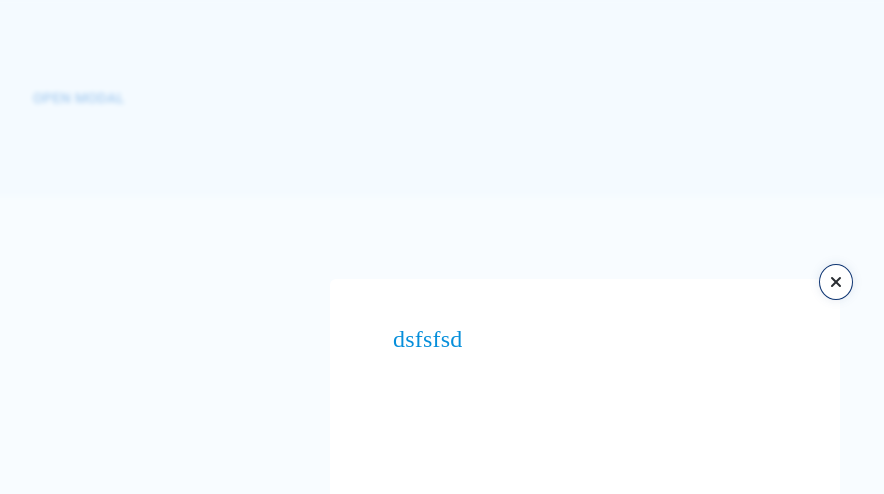
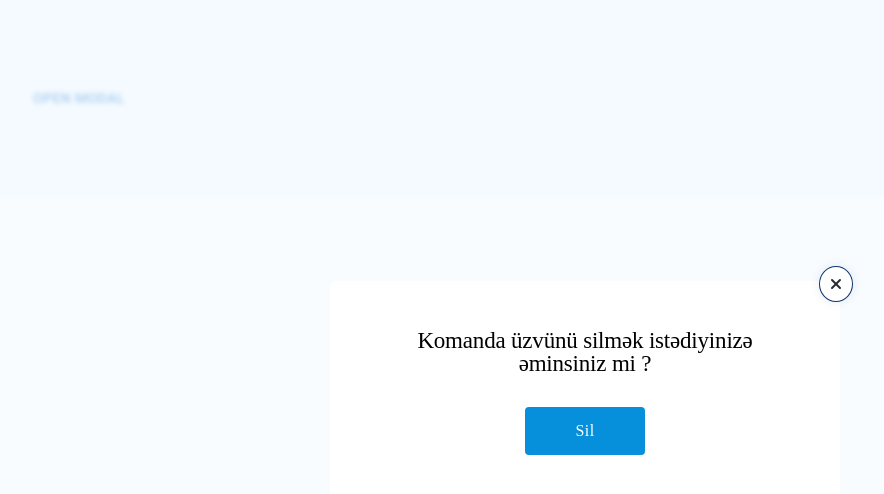
Before and after one commit to Asifdvp/Proejct-ITS, a React (Create React App) app: page / in a window 1280 px wide. Both pictures are taken after a click on the button "OPEN MODAL". Shown: the top 494 px of the page, without its empty margins (55-939 px from the left). Built offline with nearby package versions, Linux system fonts and the light colour scheme.

Commit message:
RemoveMemberAlertModel

```diff
--- a/src/Components/Modals/RemoveMemberAlert.tsx
+++ b/src/Components/Modals/RemoveMemberAlert.tsx
@@ -4,21 +4,20 @@ import Button from "@mui/material/Button";
 import Typography from "@mui/material/Typography";
 import ModalComponent from "./ModalComponent";
 import "./style.css";
-
+import ContainedButton from "../Buttons/ContainedButton";
 export default function RemoveMemberAlert() {
   const [open, setOpen] = React.useState(false);
   const handleOpen = () => setOpen(true);
   const handleClose = () => setOpen(false);
-  React.useEffect(() => {
-    console.log(handleClose);
-  });
   return (
     <div>
       <Button onClick={handleOpen}>Open modal</Button>
 
       <ModalComponent open={open} handleClose={handleClose} clear={true}>
         <div className="remove-member-alert">
-          <Typography>dsfsfsd</Typography>
+        <Typography variant="h2" gutterBottom component="div" >
+        Komanda üzvünü silmək istədiyinizə əminsiniz mi ? </Typography>
+<ContainedButton  text={"sil"} variantName={"contain"} disabled={false} paddingSize={"16px 50.5px"} />
         </div>
       </ModalComponent>
     </div>
--- a/src/Components/Modals/style.css
+++ b/src/Components/Modals/style.css
@@ -11,23 +11,22 @@
   box-shadow: none;
 }
 .MuiModal-root .MuiBox-root .remove-member-alert {
-  width: 510px;
-  height: 242px;
   padding: 48px 63px 64px 63px;
-}
-.MuiModal-root .MuiBox-root .MuiGrid-root {
-  padding: 0;
+  max-width: 510px;
+  text-align: center;
 }
 .MuiModal-root .MuiBox-root .MuiTypography-root {
   font-family: "Poppins";
   font-style: normal;
   font-weight: 500;
-  font-size: 24px;
+  font-size: 23px;
   line-height: 100%;
-  color: #068FDB;
+  color: #000000;
+  margin-bottom: 32px;
 }
 
 .removeMember .MuiBox-root {
+  box-sizing: border-box;
   padding: 48px 63px 64px 63px;
 }
 .removeMember .MuiBox-root .MuiTypography-root {
--- a/src/Components/Modals/style.scss
+++ b/src/Components/Modals/style.scss
@@ -12,28 +12,30 @@ border-radius: 6px;
 box-shadow: none;
 
 //Bu hisse istifade etdiyimiz modal componentlerin yerlesidiyi divin classi olacaq
+
 .remove-member-alert{
-    width: 510px;
-    height: 242px;
     padding: 48px 63px 64px 63px;
+    max-width: 510px;
+    text-align: center;
    }
-.MuiGrid-root {
-   padding: 0;
 
-}
 .MuiTypography-root{
     font-family: 'Poppins';
 font-style: normal;
 font-weight: 500;
-font-size: 24px;
+font-size: 23px;
 line-height: 100%;
-color: #068FDB;
+color: #000000;
+
+margin-bottom: 32px;
 }
     }
 }
 .removeMember{
     .MuiBox-root{
+        box-sizing: border-box;
         padding: 48px 63px 64px 63px;
+
         .MuiTypography-root{
 
 font-weight: 400;
```
Also changed, not shown: src/App.tsx (+6 -1 lines), 1 other file (tests, documents, lock files or other folders).
